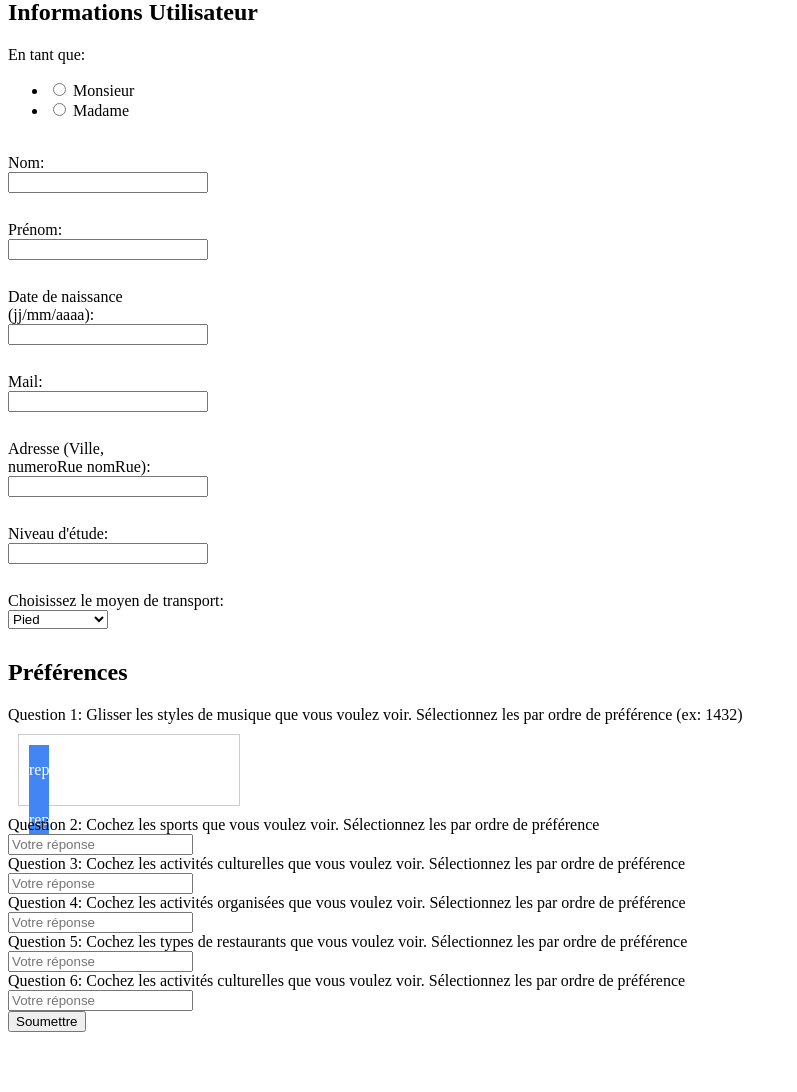
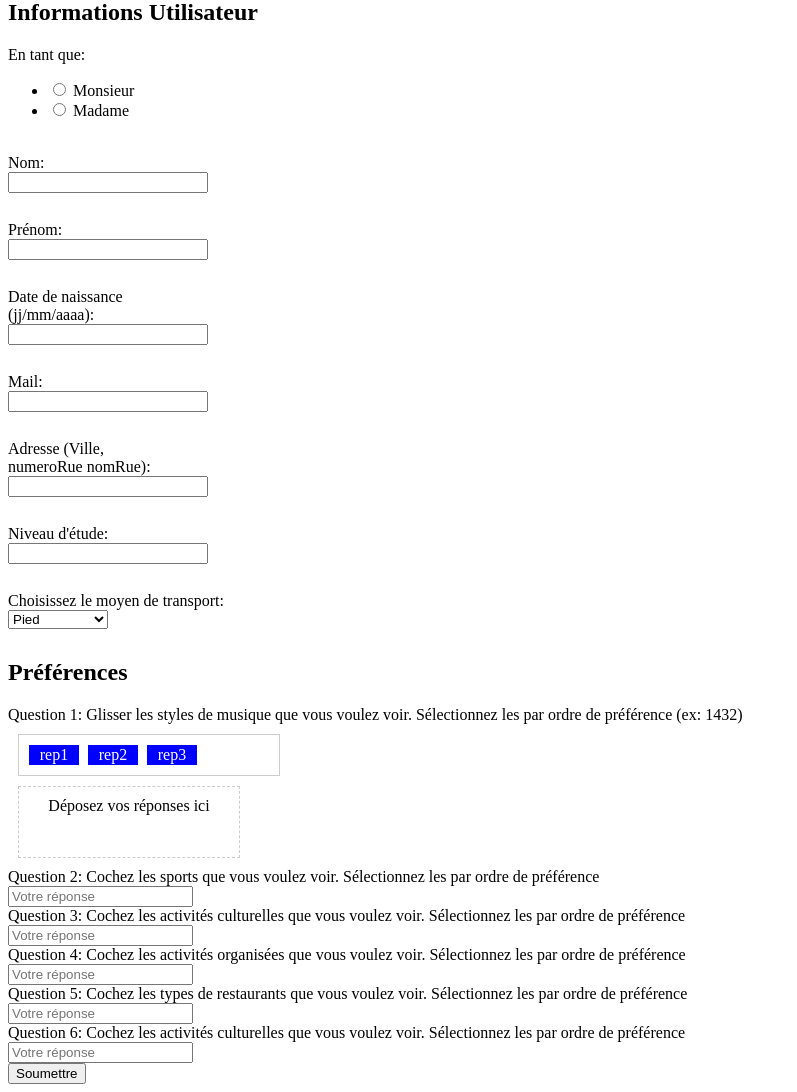
Before and after one commit to timouchee/SAE-S3.01, a PHP site: page /siteWebDemo.php in a window 1280 px wide. Shown: the part 81-1173 px from the top of the page, without its empty margins (0-797 px from the left). Before the commit the page ends 1113 px from the top, so only its background shows below. Run offline with PHP 8.4, Linux system fonts and the light colour scheme.

Commit message:
mise en place de réponses glissables pour la partie 'préférences' du questionnaire pour première question

```diff
--- a/src/siteWebDemo.css
+++ b/src/siteWebDemo.css
@@ -28,19 +28,31 @@
 }
 
 .container {
-    width: 200px;
-    height: 50px;
+    width: 240px;
     border: 1px solid #ccc;
     margin: 10px;
     padding: 10px;
-  }
+}
 
 .draggable {
-    width: 20px;
-    height: 50px;
-    background-color: #4285f4;
+    width: 50px;
+    height: 20px;
+    background-color: blue;
     color: white;
     text-align: center;
-    line-height: 50px;
+    line-height: 20px;
     cursor: move;
+    display: inline-block;
+    margin-right: 5px;
 }
+
+.zone-depot {
+    width: 200px;
+    height: 50px;
+    border: 1px dashed #ccc;
+    margin: 10px;
+    margin-top: 10px;
+    padding: 10px;
+    text-align: center;
+    transition: background-color 0.3s;
+}
--- a/src/siteWebDemo.php
+++ b/src/siteWebDemo.php
@@ -73,7 +73,10 @@
             <div id="container1" class="container" ondrop="drop(event)" ondragover="allowDrop(event)">
                 <div id="draggable1" class="draggable" draggable="true" ondragstart="drag(event)">rep1</div>
                 <div id="draggable2" class="draggable" draggable="true" ondragstart="drag(event)">rep2</div>
+                <div id="draggable3" class="draggable" draggable="true" ondragstart="drag(event)">rep3</div>
             </div>
+            <!-- Zone de dépôt des réponses glissantes -->
+            <div id="zoneDepot" class="zone-depot" ondrop="drop(event)" ondragover="allowDrop(event)">Déposez vos réponses ici</div>
         </div>
 
         <!-- Question 2 -->
@@ -110,19 +113,6 @@
 </form>
 
 <?php
-
-
-        /* // Fonction pour traiter les réponses utilisateur
-        function traiterFormulaireUtilisateur($formData) {
-            $command = './traitementUtilisateur ' . escapeshellarg(json_encode($formData));
-            exec($command);
-        }
-
-        // Fonction pour traiter les préférences
-        function traiterFormulairePreference($formData) {
-            $command = './traitementPreference ' . escapeshellarg(json_encode($formData));
-            exec($command);
-        } */
 
         // Fonction pour récupérer et incrémenter l'ID à partir d'un fichier
         function getNextId() {
@@ -211,25 +201,46 @@
         var dropTarget = event.target;
 
         // Assurez-vous que l'élément est déposé dans un conteneur
+        if (dropTarget.classList.contains('zone-depot')) {
+            dropTarget.appendChild(draggedElement); // Déplacer l'élément vers la zone de réponse
+        }
+        // Assurez-vous que l'élément est déposé dans un conteneur
         if (dropTarget.classList.contains('info-preference-container')) {
-            dropTarget.appendChild(draggedElement);
+            dropTarget.appendChild(draggedElement); // Déplacer l'élément vers la zone de réponse
         }
     }
 
-    document.addEventListener("DOMContentLoaded", function () {
-        var draggableElements = document.querySelectorAll('.info-preference');
+    var zoneDepot = document.getElementById("zoneDepot");
 
-        draggableElements.forEach(function (draggable) {
-            draggable.addEventListener('dragstart', drag);
-        });
+    // Fonction appelée lorsque l'élément draggable entre dans la zone de dépôt
+    zoneDepot.addEventListener("dragenter", function(event) {
+        event.preventDefault();
+        zoneDepot.style.backgroundColor = "lightblue";
+    });
 
-        var dropContainers = document.querySelectorAll('.info-preference-container');
+    // Fonction appelée lorsque l'élément draggable quitte la zone de dépôt
+    zoneDepot.addEventListener("dragleave", function(event) {
+        event.preventDefault();
+        zoneDepot.style.backgroundColor = ""; // Réinitialise la couleur par défaut
+    });
 
-        dropContainers.forEach(function (container) {
-            container.addEventListener('dragover', allowDrop);
-            container.addEventListener('drop', drop);
-        });
-    });
+    // Annulation de l'événement dragover pour permettre l'événement drop
+    zoneDepot.addEventListener("dragover", function(event) {
+        event.preventDefault();
+});
+
+/* // Fonction pour traiter les réponses utilisateur
+function traiterFormulaireUtilisateur($formData) {
+    $command = './traitementUtilisateur ' . escapeshellarg(json_encode($formData));
+    exec($command);
+}
+
+// Fonction pour traiter les préférences
+function traiterFormulairePreference($formData) {
+    $command = './traitementPreference ' . escapeshellarg(json_encode($formData));
+    exec($command);
+} */
+
 </script>
 </body>
 </html>
```
